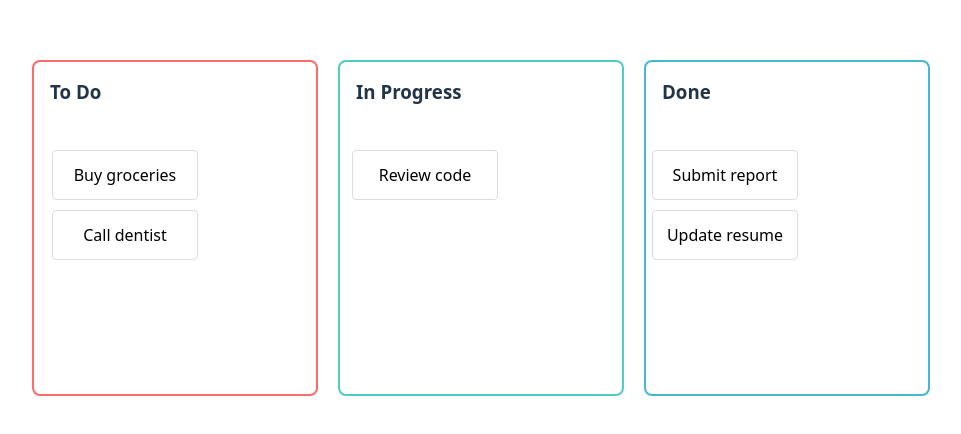
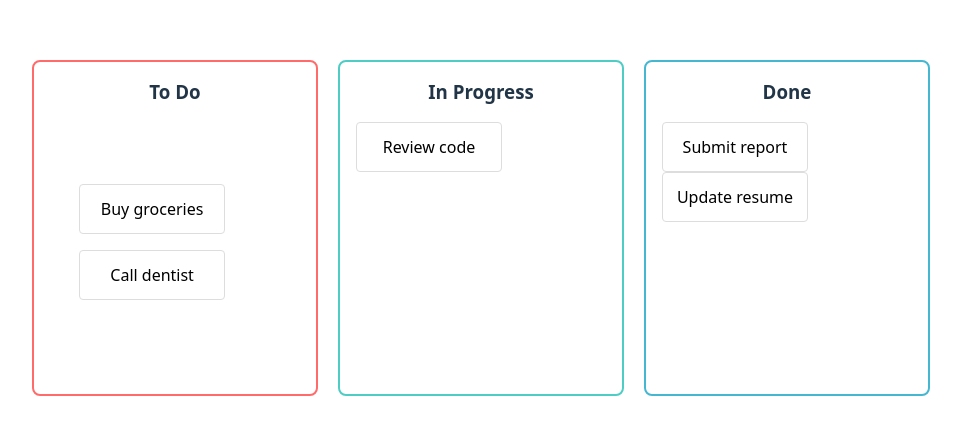
Before and after one commit to fraulueneburg/sortof-minimal, a React (Vite) app: page / in a window 1280 px wide. Shown: the part 172-606 px from the top of the page, without its empty margins (159-1120 px from the left). Built offline with nearby package versions, Linux system fonts and the light colour scheme.

Commit message:
refactor (App): first rough working version of free dragging for first list + linear display for others

```diff
--- a/src/App.css
+++ b/src/App.css
@@ -20,11 +20,13 @@
 	position: relative;
 	overflow: hidden;
 	min-width: 200px;
+
+	height: 300px;
+	width: 250px;
 }
 
 .task-list h3 {
 	margin: 0 0 16px;
-	position: absolute;
 }
 
 .tasks-container {
@@ -41,7 +43,11 @@
 	border: 1px solid #ddd;
 	cursor: grab;
 	min-width: 120px;
-	max-width: 180px;
+	max-width: fit-content;
+	width: auto;
+}
+
+.task-list:first-of-type .task {
 	position: absolute;
 }
 
--- a/src/App.tsx
+++ b/src/App.tsx
@@ -34,16 +34,22 @@
 }
 
 // Free draggable task - positioned absolutely on the board
-function DraggableTask({ task }: { task: Task }) {
+function DraggableTask({ task, isFreePositioning }: { task: Task; isFreePositioning: boolean }) {
 	const { attributes, listeners, setNodeRef, transform, isDragging } = useDraggable({
 		id: task._id,
 	})
 
-	const style = {
-		left: task.position.x,
-		top: task.position.y,
+	const style = isFreePositioning
+		? {
+				left: `${task.position.x}%`,
+				top: `${task.position.y}%`,
 				transform: transform ? `translate3d(${transform.x}px, ${transform.y}px, 0)` : undefined,
-		opacity: isDragging ? 0.3 : 1,
+				opacity: isDragging ? 0 : 1,
+				zIndex: isDragging ? 1000 : 1,
+				position: 'absolute' as const,
+		  }
+		: {
+				opacity: isDragging ? 0 : 1,
 				zIndex: isDragging ? 1000 : 1,
 		  }
 
@@ -55,7 +61,7 @@
 }
 
 // Droppable list area - just the visual container
-function DroppableList({ list }: { list: TaskList }) {
+function DroppableList({ list, tasks }: { list: TaskList; tasks: Task[] }) {
 	const { setNodeRef, isOver } = useDroppable({
 		id: list._id,
 	})
@@ -69,6 +75,11 @@
 	return (
 		<div ref={setNodeRef} style={style} className="task-list">
 			<h3>{list.title}</h3>
+			<div className="task-list-content">
+				{tasks.map((task) => (
+					<DraggableTask key={task._id} task={task} isFreePositioning={list._id === 'list-1'} />
+				))}
+			</div>
 		</div>
 	)
 }
@@ -80,7 +91,7 @@
 				_id: 'list-1',
 				title: 'To Do',
 				color: '#ff6b6b',
-				bounds: { x: 20, y: 0, width: 250, height: 300 },
+				bounds: { x: 0, y: 0, width: 250, height: 300 },
 			},
 			'list-2': {
 				_id: 'list-2',
@@ -106,35 +117,35 @@
 				title: 'Buy groceries',
 				checked: false,
 				list: 'list-1',
-				position: { x: 40, y: 110 },
+				position: { x: 16, y: 36.7 },
 			},
 			'task-2': {
 				_id: 'task-2',
 				title: 'Review code',
 				checked: false,
 				list: 'list-2',
-				position: { x: 340, y: 110 },
+				position: { x: 0, y: 0 },
 			},
 			'task-3': {
 				_id: 'task-3',
 				title: 'Call dentist',
 				checked: false,
 				list: 'list-1',
-				position: { x: 40, y: 170 },
+				position: { x: 16, y: 56.7 },
 			},
 			'task-4': {
 				_id: 'task-4',
 				title: 'Submit report',
 				checked: true,
 				list: 'list-3',
-				position: { x: 640, y: 110 },
+				position: { x: 0, y: 0 },
 			},
 			'task-5': {
 				_id: 'task-5',
 				title: 'Update resume',
 				checked: true,
 				list: 'list-3',
-				position: { x: 640, y: 170 },
+				position: { x: 0, y: 0 },
 			},
 		},
 	})
@@ -163,6 +174,8 @@
 
 		if (!currentTask) return
 
+		console.log('toDoData', toDoData)
+
 		setToDoData((prevData) => {
 			const newTasks = { ...prevData.tasks }
 			const newTasksByList = { ...prevData.tasksByList }
@@ -177,33 +190,45 @@
 			// Check if dropped over a different list
 			if (over && over.id !== currentTask.list && prevData.lists[over.id as string]) {
 				const newList = prevData.lists[over.id as string]
+
 				targetListId = over.id as string
 
+				// CASE 01: Task moved TO first list
+				if (targetListId === 'list-1') {
+					// Convert drop position to percentage
+					const dropXPercent = ((over.rect.left - newList.bounds.x) / newList.bounds.width) * 100
+					const dropYPercent = ((over.rect.top - newList.bounds.y) / newList.bounds.height) * 100
+
 					newPosition = {
-					x: Math.max(newList.bounds.x + 20, Math.min(newPosition.x, newList.bounds.x + newList.bounds.width - 160)),
-					y: Math.max(newList.bounds.y + 80, Math.min(newPosition.y, newList.bounds.y + newList.bounds.height - 60)),
+						x: Math.max(0, Math.min(dropXPercent, 100 - 64)), // 64% is roughly the task width
+						y: Math.max(0, Math.min(dropYPercent, 100 - 20)), // 20% is roughly the task height
+					}
 				}
 
-				// Update list assignments
+				// Update list assignments - remove from old list first
 				newTasksByList[currentTask.list] = newTasksByList[currentTask.list].filter((id) => id !== taskId)
 
+				// Add to new list if not already present
 				if (!newTasksByList[targetListId]) {
 					newTasksByList[targetListId] = []
 				}
+				if (!newTasksByList[targetListId].includes(taskId)) {
 					newTasksByList[targetListId].push(taskId)
+				}
 			} else {
-				// Constrain within current list bounds
+				// CASE 02: Task moved WITHIN the first list
+				if (currentTask.list === 'list-1') {
 					const currentList = prevData.lists[currentTask.list]
+					// Convert delta to percentage
+					const deltaXPercent = (delta.x / currentList.bounds.width) * 100
+					const deltaYPercent = (delta.y / currentList.bounds.height) * 100
+
 					newPosition = {
-					x: Math.max(
-						currentList.bounds.x + 20,
-						Math.min(newPosition.x, currentList.bounds.x + currentList.bounds.width - 160)
-					),
-					y: Math.max(
-						currentList.bounds.y + 80,
-						Math.min(newPosition.y, currentList.bounds.y + currentList.bounds.height - 60)
-					),
+						x: Math.max(0, Math.min(currentTask.position.x + deltaXPercent, 100 - 64)),
+						y: Math.max(0, Math.min(currentTask.position.y + deltaYPercent, 100 - 20)),
 					}
+				}
+				// For other lists, maintain vertical positioning
 			}
 
 			newTasks[taskId] = {
@@ -227,21 +252,19 @@
 			onDragStart={handleDragStart}
 			onDragEnd={handleDragEnd}>
 			<div className="task-board">
-				{/* Render list boundaries */}
 				{Object.values(toDoData.lists).map((list) => (
-					<DroppableList key={list._id} list={list} />
-				))}
-
-				{/* Render all tasks at board level */}
-				{Object.values(toDoData.tasks).map((task) => (
-					<DraggableTask key={task._id} task={task} />
+					<DroppableList
+						key={list._id}
+						list={list}
+						tasks={toDoData.tasksByList[list._id].map((taskId) => toDoData.tasks[taskId])}
+					/>
 				))}
 			</div>
 
 			<DragOverlay>
 				{activeTask ? (
 					<section className="task dragging">
-						<span style={{ textDecoration: activeTask.checked ? 'line-through' : 'none' }}>{activeTask.title}</span>
+						<span>{activeTask.title}</span>
 					</section>
 				) : null}
 			</DragOverlay>
```
Lines whose indentation alone changed are shown as unchanged.
